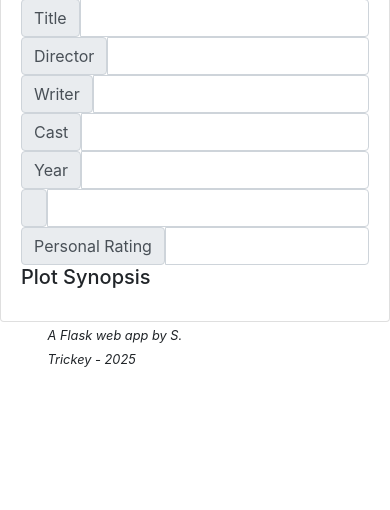
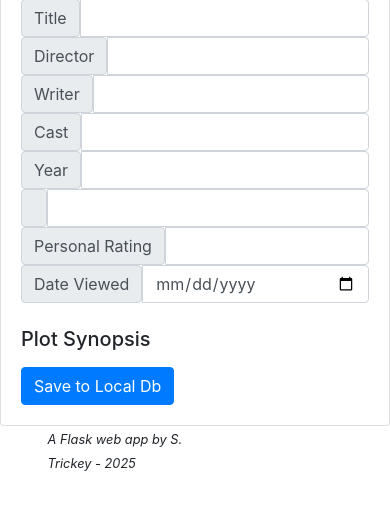
Before and after one commit to HackMasterFlash/ForTheRecord, a Flask app: template webapp/templates/review.html in a window 390 px wide. Shown: the part 240-750 px from the top of the page. Run offline with Flask 3, Linux system fonts and the light colour scheme; the template is opened without the code that fills it, so the values that code supplies are empty; parts of the project's set-up code (start-up, migrations or seed data) failed here and were passed over; some libraries are stand-ins or nearby versions.

Commit message:
update form post route to be the correct route, added a date input, added a submit button

```diff
--- a/webapp/templates/review.html
+++ b/webapp/templates/review.html
@@ -10,6 +10,7 @@
         </div>
         <div class="col-sm-9">
             <div class="card-body">
+                <form method="POST" action="/review">
                     <div class="row">
                         <div class="col">
                             <div class="input-group">
@@ -55,15 +56,27 @@
                                 <input class="form-control" name="Rating" aria-label="A Rating" id="Rating" type="text" value="{{movie.RatingValueString}}">
                             </div>
                         </div>
+
+                    </div>
+                    <div class="row">
                         <div class="col-sm-4">
                             <div class="input-group">
                                 <span class="input-group-text">Personal Rating</span>
                                 <input class="form-control" name="PersonalRating" aria-label="A personalRating" id="PersonalRating" type="text" value="{{movie.PersonalRating}}">
                             </div>
                         </div>
+                        <div class="col-sm-4">
+                            <div class="input-group date" id="datepicker">
+                                <span class="input-group-text">Date Viewed</span>
+                                <input type="date" class="form-control" name="DateViewed" id="DateViewed" placeholder="YYYY-MM-DD" aria-label="A Date Viewed">
                             </div>
+                        </div>
+                    </div>
+                    <br>
                     <h5 class="card-title">Plot Synopsis</h5>
                     <p class="card-text">{{movie.plot}}</p>
+                    <button class="btn btn-primary" type="submit" id="button-save-to-db">Save to Local Db</button>
+                </form>
             </div>
         </div>
     </div>
```
Lines whose indentation alone changed are shown as unchanged.
